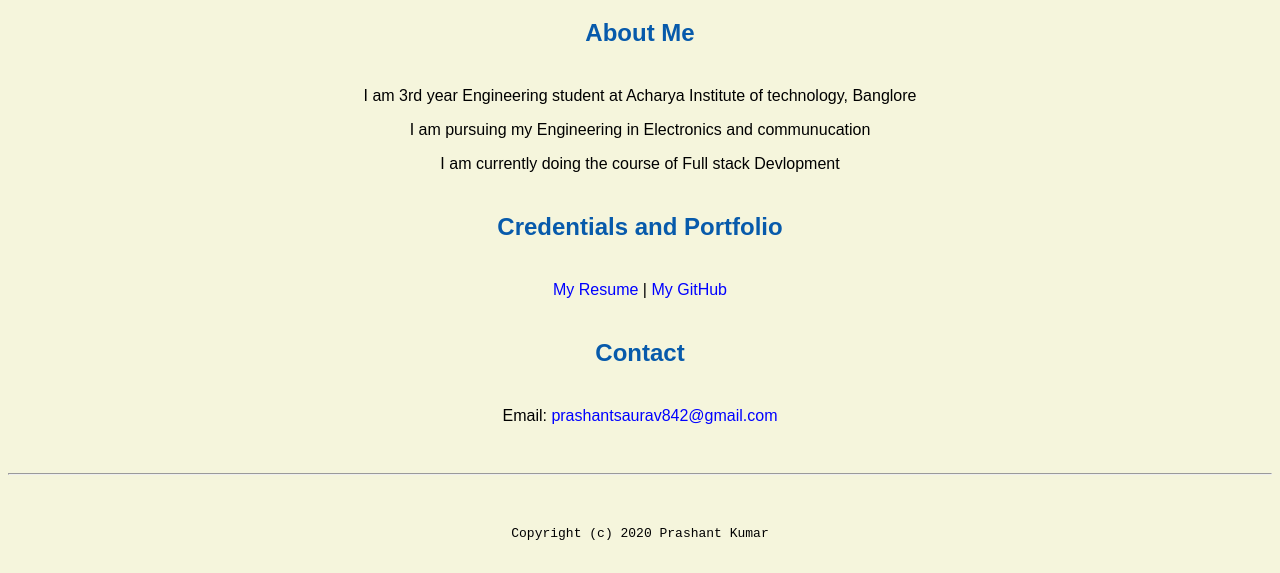
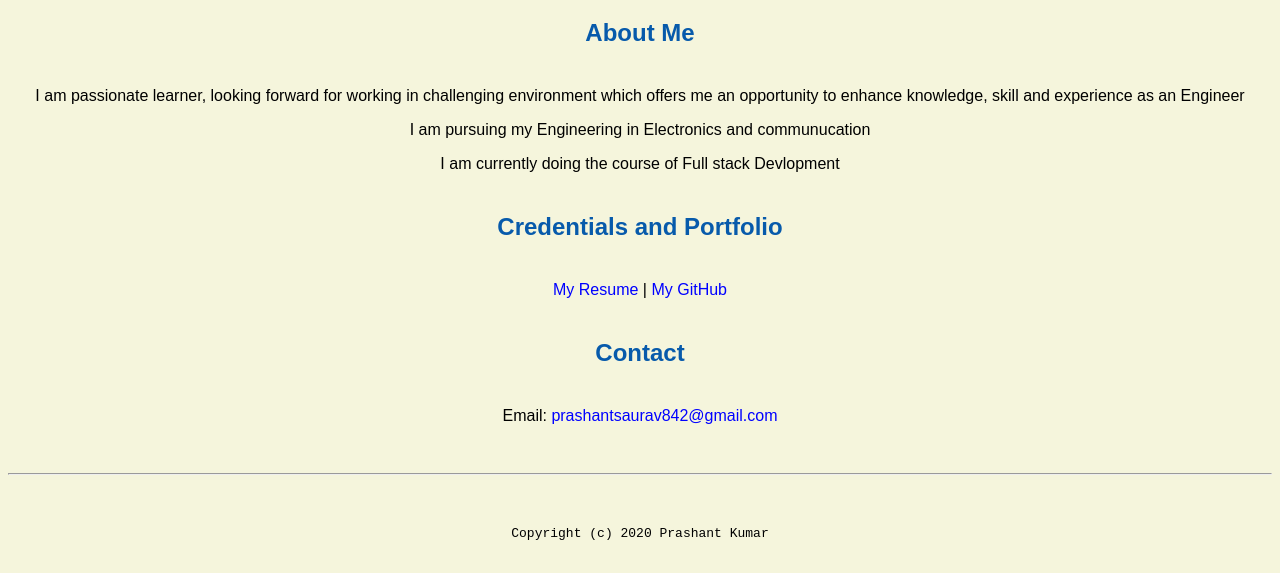
Before and after one commit to Prasha1nt2/Prasha1nt2.github.io, a plain HTML site: page index.html in a window 1280 px wide. Shown: the part 371-944 px from the top of the page. Drawn offline with Linux system fonts and the light colour scheme.

Commit message:
Update index.html

```diff
--- a/index.html
+++ b/index.html
@@ -18,7 +18,7 @@
     <img src="images/pk.jpg" width="20%" alt="pk">
     <h1> Prashant Kumar Portal</h1>
     <h2> About Me</h2>
-    <p> I am 3rd year Engineering student at Acharya Institute of technology, Banglore</p>
+    <p> I am passionate learner, looking forward for working in challenging environment which offers me an opportunity to enhance knowledge, skill and experience as an Engineer</p>
     <p> I am pursuing my Engineering in Electronics and communucation </p>
     <P> I am currently doing the course of Full stack Devlopment</p>
     <h2>  Credentials and Portfolio</h2>
```
